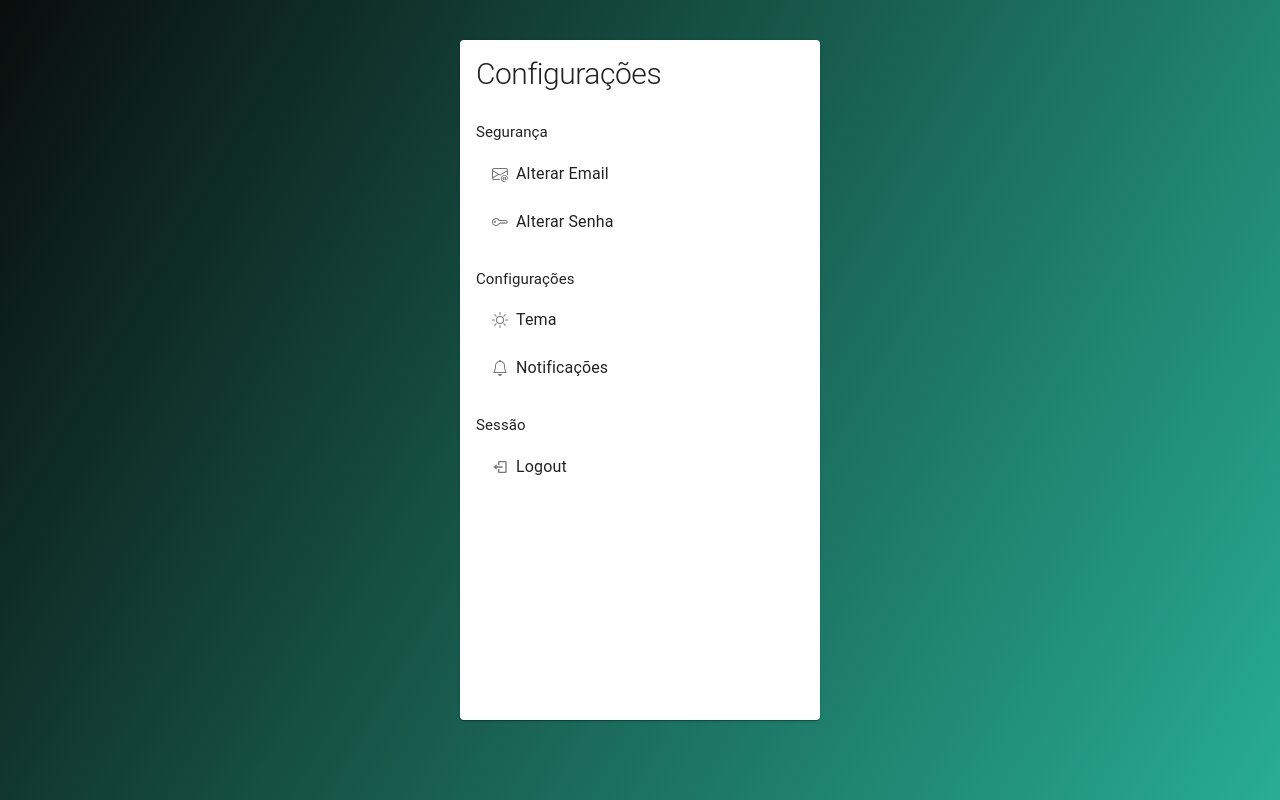
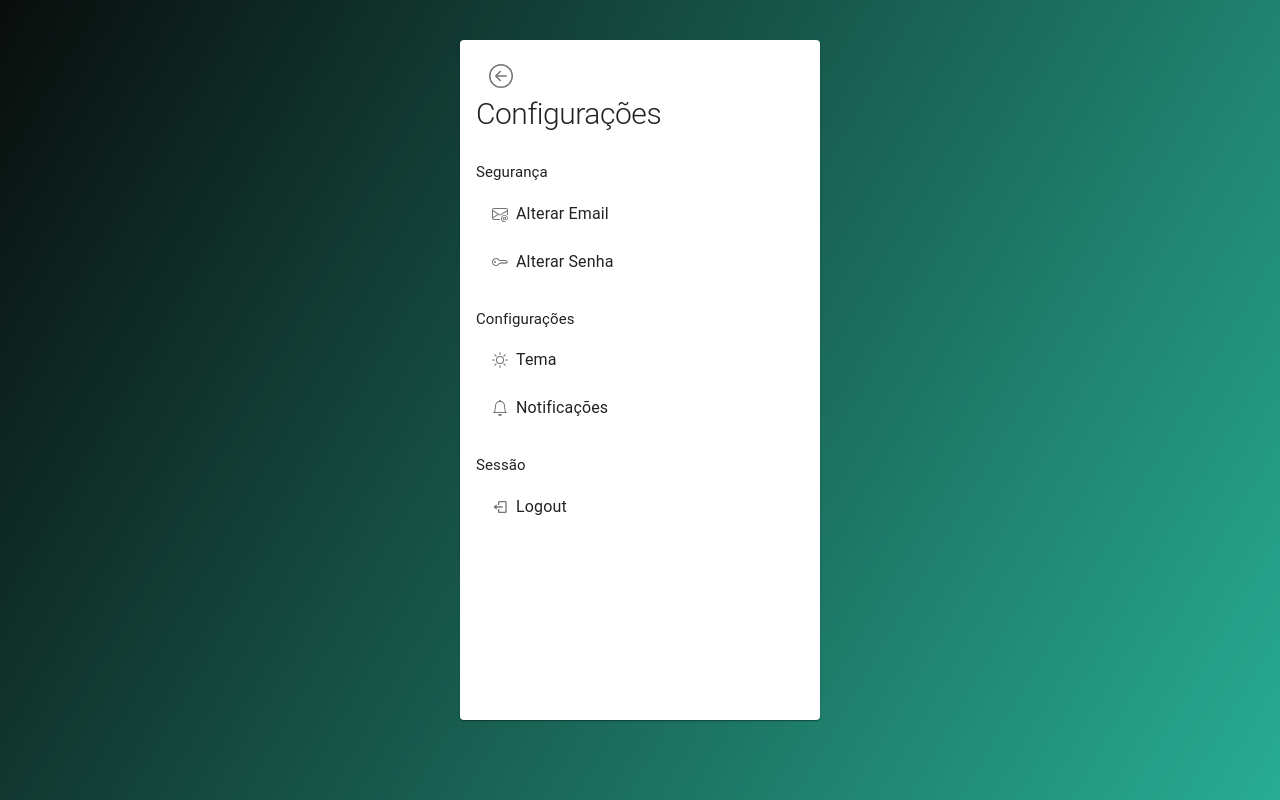
Before and after one commit to IsabelleHeloisa/codelab, a React (Create React App) app: page /profilemanagement in a window 1280 px wide. Built offline with nearby package versions, Linux system fonts and the light colour scheme.

Commit message:
feat: tweaks in settings

```diff
--- a/src/pages/ProfileManagement.jsx
+++ b/src/pages/ProfileManagement.jsx
@@ -6,14 +6,24 @@ import {
   Stack,
   Typography,
   Card,
-  ListItemIcon
+  ListItemIcon,
+  Button,
+  IconButton
 } from '@mui/material'
 import React from 'react'
 import GradientBox from '../components/GradientBox'
-import { BsBell, BsEnvelopeAt, BsKey, BsSun } from 'react-icons/bs'
+import {
+  BsArrowLeftCircle,
+  BsBell,
+  BsEnvelopeAt,
+  BsKey,
+  BsSun
+} from 'react-icons/bs'
 import { BiLogOut } from 'react-icons/bi'
+import { useNavigate } from 'react-router-dom'
 
 export default function ProfileManagement() {
+  const navigate = useNavigate()
   return (
     <GradientBox>
       <Stack alignItems="center" width="100vw">
@@ -30,10 +40,16 @@ export default function ProfileManagement() {
           }}
         >
           <Stack padding={2} width="100%" maxWidth={400}>
+            <Stack width={50}>
+              <IconButton>
+                <BsArrowLeftCircle onClick={() => navigate('/feed')} />
+              </IconButton>
+            </Stack>
             <Stack
               sx={{
                 marginBottom: 4
               }}
+              gap={2}
             >
               <Typography fontSize={30} variant="h1">
                 Configurações
@@ -116,7 +132,10 @@ export default function ProfileManagement() {
                       >
                         <BiLogOut />
                       </ListItemIcon>
-                      <ListItemText primary="Logout" />
+                      <ListItemText
+                        onClick={() => navigate('/login')}
+                        primary="Logout"
+                      />
                     </ListItemButton>
                   </ListItem>
                 </List>
```
